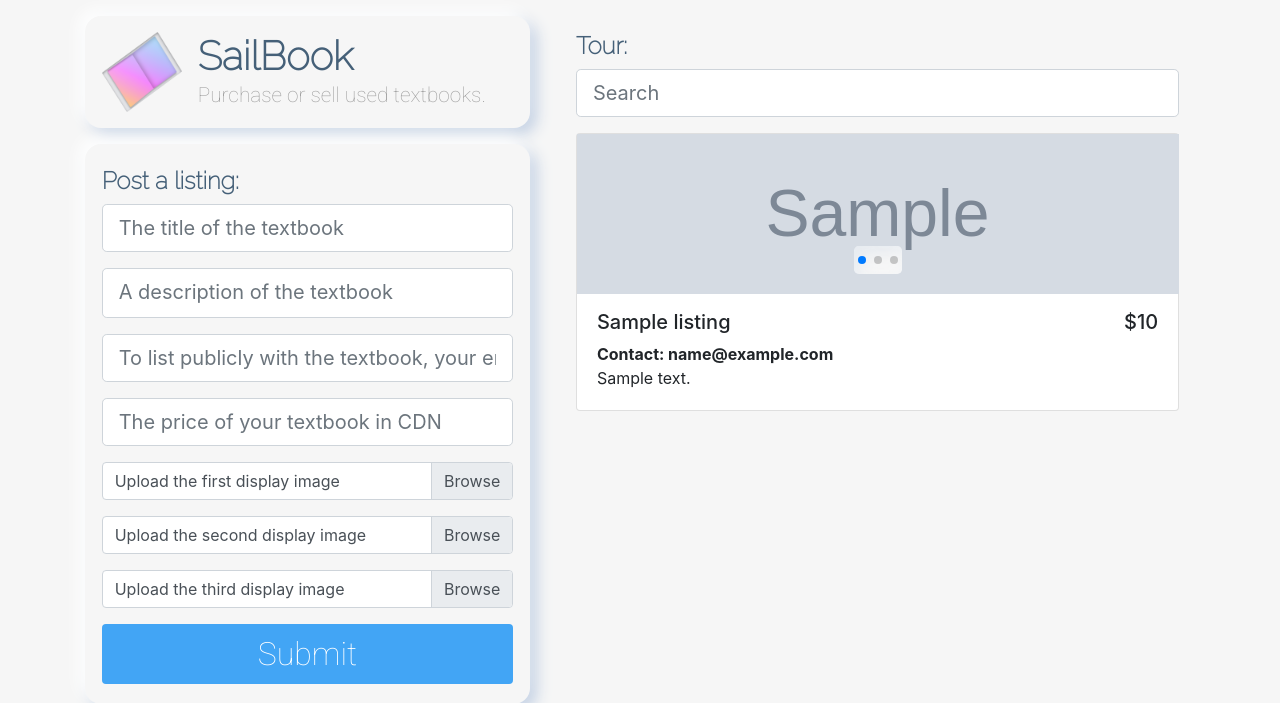
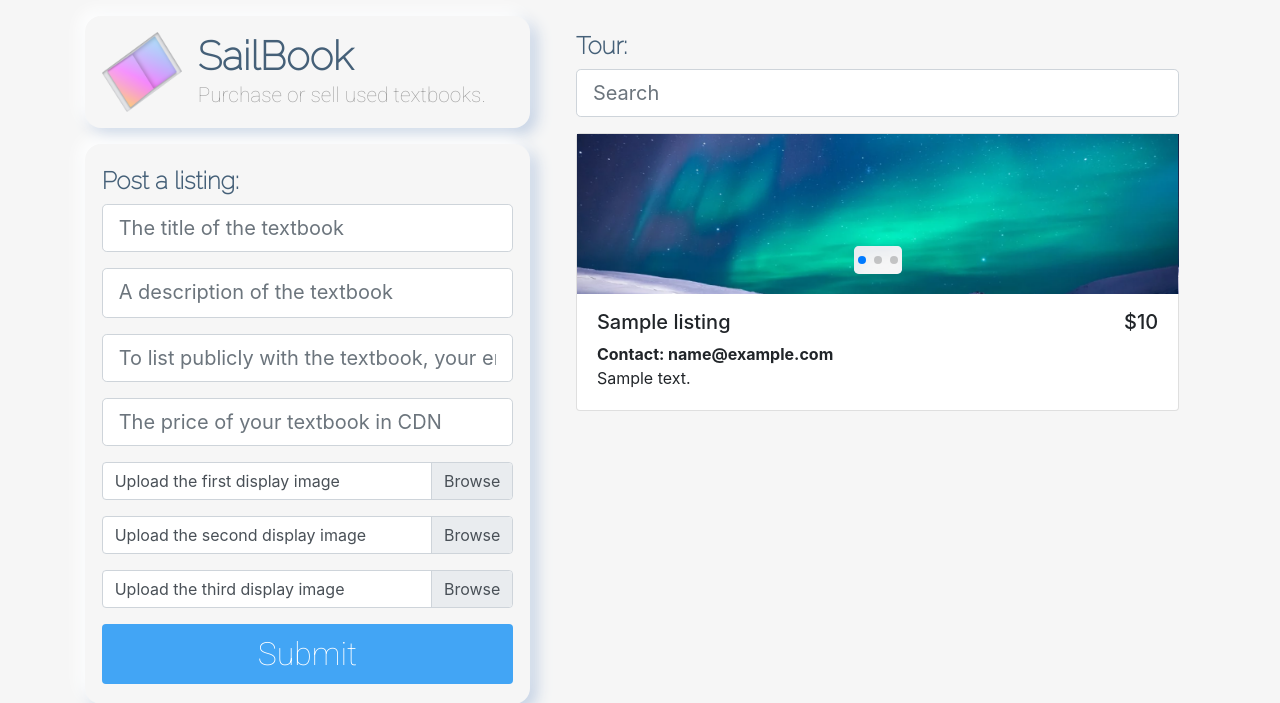
Before and after one commit to Milo-Goodfellow-Work/Sail_Book, a Django app: page / in a window 1280 px wide. Shown: the top 703 px of the page. Run offline with Django 3.2, Linux system fonts and the light colour scheme; tables that the repository leaves empty hold one stand-in row (values such as "Sample post"); grey boxes marked "Sample" are stand-in pictures; some libraries are stand-ins or nearby versions.

Commit message:
Remove media file displaying for demo
Remove media file displaying for demo

```diff
--- a/single_page/templates/single_page/single_page.html
+++ b/single_page/templates/single_page/single_page.html
@@ -58,9 +58,14 @@
                     <div class="card listing">
                       <div class="swiper-container card-img top">
                         <div class="swiper-wrapper swiper-wrapper-contain">
-                          <div class="swiper-slide"><img class="listing-image" src="media/{{ listing.image_one }}" /></div>
+                          <!--Serve static files, enable in production-->
+                          <!--<div class="swiper-slide"><img class="listing-image" src="media/{{ listing.image_one }}" /></div>
                           <div class="swiper-slide"><img class="listing-image" src="media/{{ listing.image_two }}" /></div>
-                          <div class="swiper-slide"><img class="listing-image" src="media/{{ listing.image_three }}" /></div>                        </div>
+                          <div class="swiper-slide"><img class="listing-image" src="media/{{ listing.image_three }}" /></div>-->
+                          <div class="swiper-slide"><img class="listing-image" src="{% static 'single_page/images/slide_show_image_one.png' %}" /></div>
+                          <div class="swiper-slide"><img class="listing-image" src="{% static 'single_page/images/slide_show_image_one.png' %}" /></div>
+                          <div class="swiper-slide"><img class="listing-image" src="{% static 'single_page/images/slide_show_image_one.png' %}" /></div>
+                        </div>
 
                         <div class="swiper-pagination"></div>
 
@@ -161,9 +166,13 @@
               <div class="card listing">
                 <div class="swiper-container card-img top">
                   <div class="swiper-wrapper swiper-wrapper-contain">
-                    <div class="swiper-slide"><img class="listing-image" src="media/{{ listing.image_one }}" /></div>
+                    <!--Serve static files, enable in production-->
+                    <!--<div class="swiper-slide"><img class="listing-image" src="media/{{ listing.image_one }}" /></div>
                     <div class="swiper-slide"><img class="listing-image" src="media/{{ listing.image_two }}" /></div>
-                    <div class="swiper-slide"><img class="listing-image" src="media/{{ listing.image_three }}" /></div>
+                    <div class="swiper-slide"><img class="listing-image" src="media/{{ listing.image_three }}" /></div>-->
+                    <div class="swiper-slide"><img class="listing-image" src="{% static 'single_page/images/slide_show_image_one.png' %}" /></div>
+                    <div class="swiper-slide"><img class="listing-image" src="{% static 'single_page/images/slide_show_image_one.png' %}" /></div>
+                    <div class="swiper-slide"><img class="listing-image" src="{% static 'single_page/images/slide_show_image_one.png' %}" /></div>
                   </div>
 
                   <div class="swiper-pagination"></div>
```
